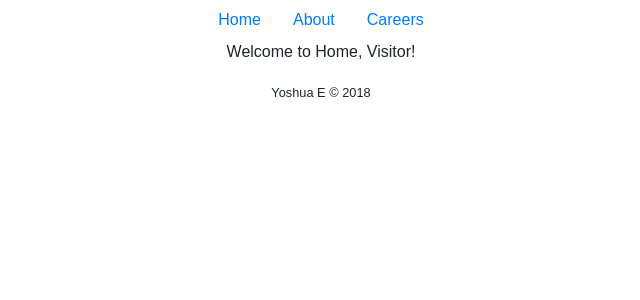
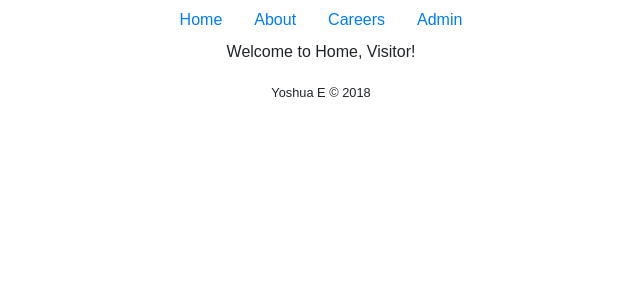
Before and after one commit to dotm/react_router, a React (Create React App) app: page / in a window 1280 px wide. Shown: the top 300 px of the page, without its empty margins (319-959 px from the left). Built offline with nearby package versions, Linux system fonts and the light colour scheme.

Commit message:
add Admin link to nav for easy access

```diff
--- a/src/Header.js
+++ b/src/Header.js
@@ -14,6 +14,9 @@
                 <li className="nav-item">
                     <Link to="/careers" className="nav-link">Careers</Link>
                 </li>
+                <li className="nav-item">
+                    <Link to="/admin" className="nav-link">Admin</Link>
+                </li>
             </ul>
         </header>
     )
```
